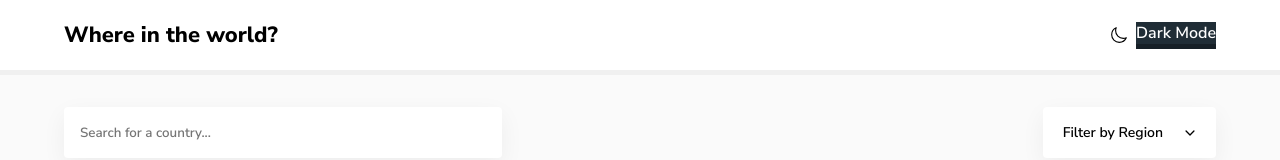
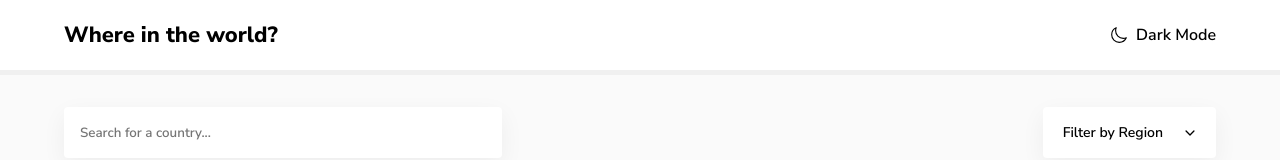
Before and after one commit to ayeyaiyai/country-api, a React (Vite) app: page / in a window 1280 px wide. Shown: the top 160 px of the page. Built offline with nearby package versions, Linux system fonts and the light colour scheme; no server answers.

Commit message:
Add dark mode conditional rendering

```diff
--- a/src/components/Header.jsx
+++ b/src/components/Header.jsx
@@ -1,20 +1,23 @@
+import React, { useState } from 'react';
 import '../styles/Header.css';
 import moonIcon from '../images/moon-outline.svg';
 
-function Header() {
+function Header({ toggleDarkMode, darkMode }) {
+
+
     return (
-        <div className='header-container'>
+        <div className={`header-container ${darkMode ? 'dark-mode' : ''}`}>
             <div className='header-body'>
                 <div className='header-left'>Where in the world?</div>
-                <div className='header-right'>
+                <div className='header-right' onClick={toggleDarkMode}>
                     <div className='moon-icon-container'>
-                        <img src={moonIcon} alt='moon icon' className='moon-icon'/>
+                        <img src={moonIcon} alt='moon icon' className={`moon-icon ${darkMode ? 'white-icon' : ''}`}/>
                     </div>
-                    <div className='dark-mode'>Dark Mode</div>
+                    <div className='dark-mode-text'>{darkMode ? 'Light Mode' : 'Dark Mode'}</div>
                 </div>
             </div>
         </div>
-    )
+    );
 }
 
 export default Header;
```
